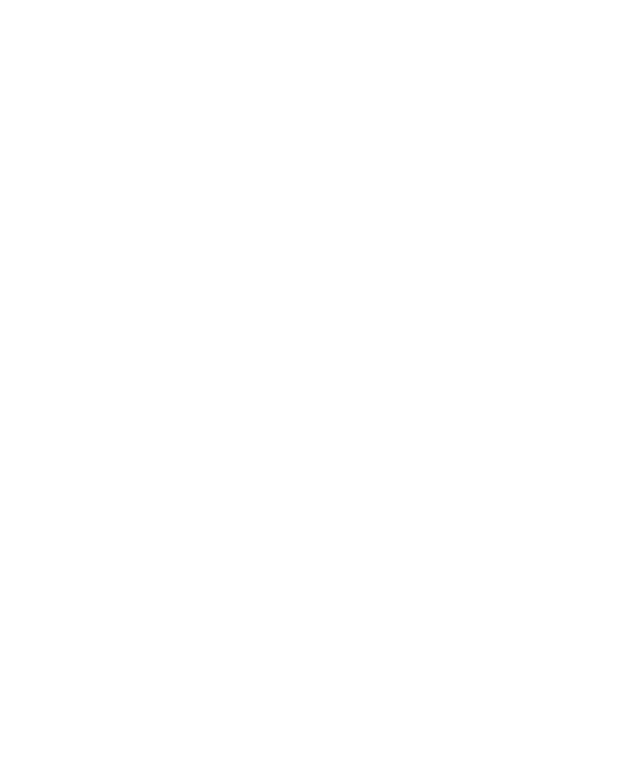
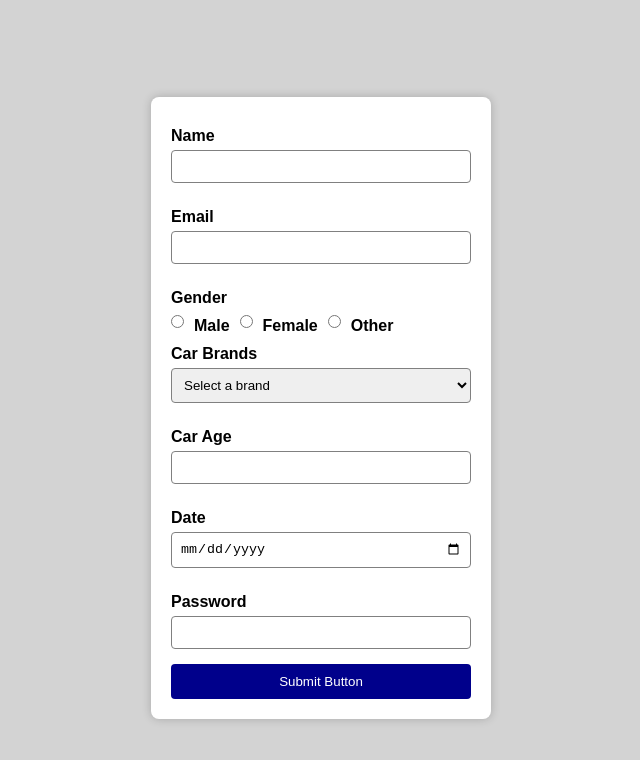
Before and after one commit to acciojob/car-insurance-form-ms-adithya, a website: page main.html in a window 1280 px wide. Shown: the whole page, without its empty margins (319-959 px from the left). Drawn offline with Linux system fonts and the light colour scheme.

Commit message:
created a submission

```diff
--- a/main.html
+++ b/main.html
@@ -3,11 +3,48 @@
 <html>
 
 <head>
+	<title>Car Insurance Registration Form</title>
 	<link rel="stylesheet" href="styles.css">
 </head>
 
 <body>
-	<!-- the entire body must be written by student -->
+	<form action="submit" method="post">
+		<label for="name">Name</label>
+		<input type="text" id="name" required>
+
+		<label for="email">Email</label>
+		<input type="email" id="email" required>
+
+		<label for="">Gender</label>
+		<div class="gender-group">
+		    <input type="radio" id="male" name="gender" value="Male" required>
+		    <label for="male">Male</label>
+
+		    <input type="radio" id="female" name="gender" value="Female" required>
+		    <label for="female">Female</label>
+
+		    <input type="radio" id="other" name="gender" value="Other" required>
+		    <label for="other">Other</label>
+		</div>
+
+		<label for="cars">Car Brands</label>
+        <select id="cars" name="cars">
+            <option value="" selected>Select a brand</option>
+            <option value="BMW">BMW</option>
+            <option value="Audi">Audi</option>
+            <option value="Mercedez">Mercedez</option>
+        </select>
+
+		<label for="carage">Car Age</label>
+		<input type="number" id="carage" required>
+
+		<label for="dop">Date</label>
+		<input type="date" id="dop" required>
+		<label for="password">Password</label>
+		<input type="password" id="password" required>
+
+		<button type="submit">Submit Button</button>
+	</form>
     <script type="text/javascript" src="./script.js">
 </script>
 
--- a/styles.css
+++ b/styles.css
@@ -1,2 +1,54 @@
+body {
+    font-family: Arial, sans-serif;
+    background-color: lightgray;
+    display: flex;
+    flex-direction: column;
+    align-items: center;
+    justify-content: center;
+    height: 100vh;
+}
 
-/* Your CSS Code here. */
+form {
+    background: white;
+    padding: 20px;
+    border-radius: 8px;
+    box-shadow: 0 0 10px rgba(0, 0, 0, 0.2);
+    width: 300px;
+    display: flex;
+    flex-direction: column;
+}
+
+label {
+    margin-top: 10px;
+    font-weight: bold;
+}
+
+input, select {
+    margin: 5px 0 15px;
+    padding: 8px;
+    border: 1px solid gray;
+    border-radius: 4px;
+}
+
+button {
+    background-color: darkblue;
+    color: white;
+    padding: 10px;
+    border: none;
+    border-radius: 4px;
+    cursor: pointer;
+}
+
+button:hover {
+    background-color: navy;
+}
+
+.gender-group {
+    display: flex;
+    align-items: center;
+    gap: 10px;
+}
+
+.gender-group input {
+    margin: 0;
+}
```
